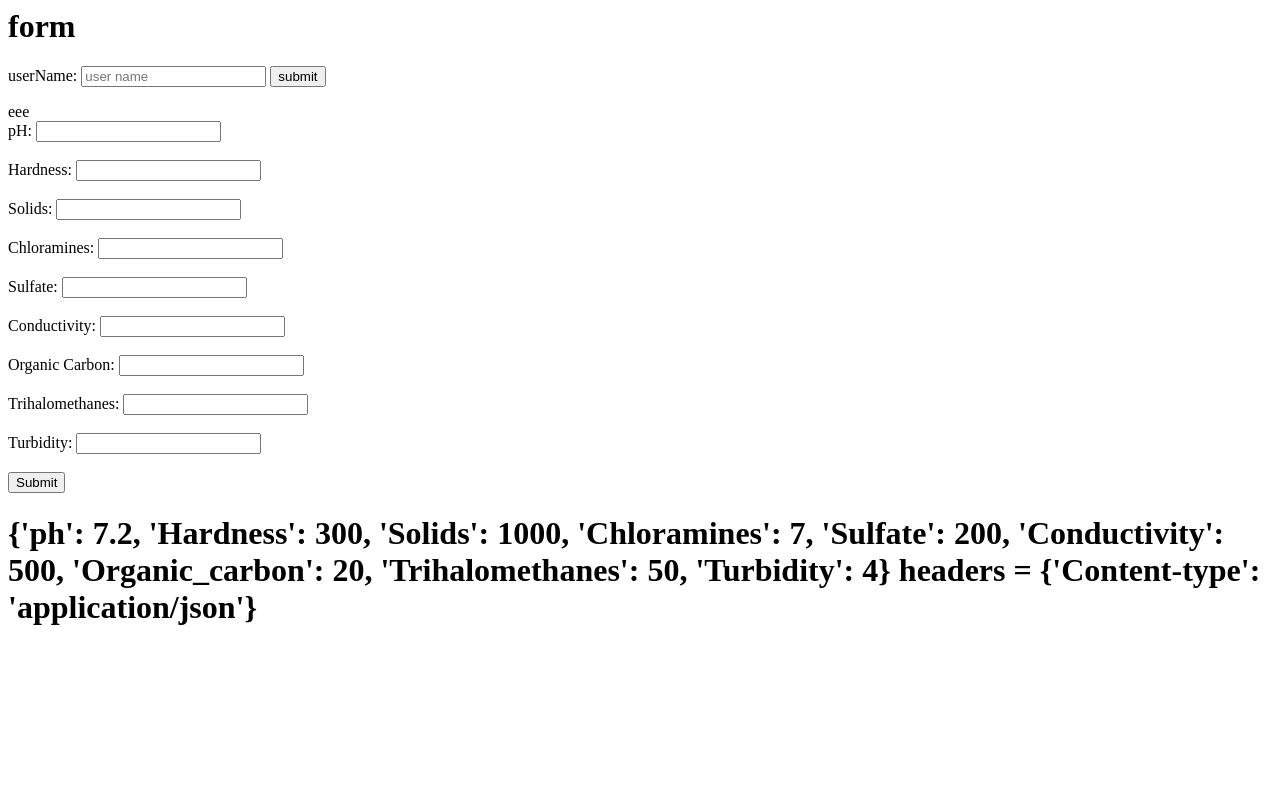
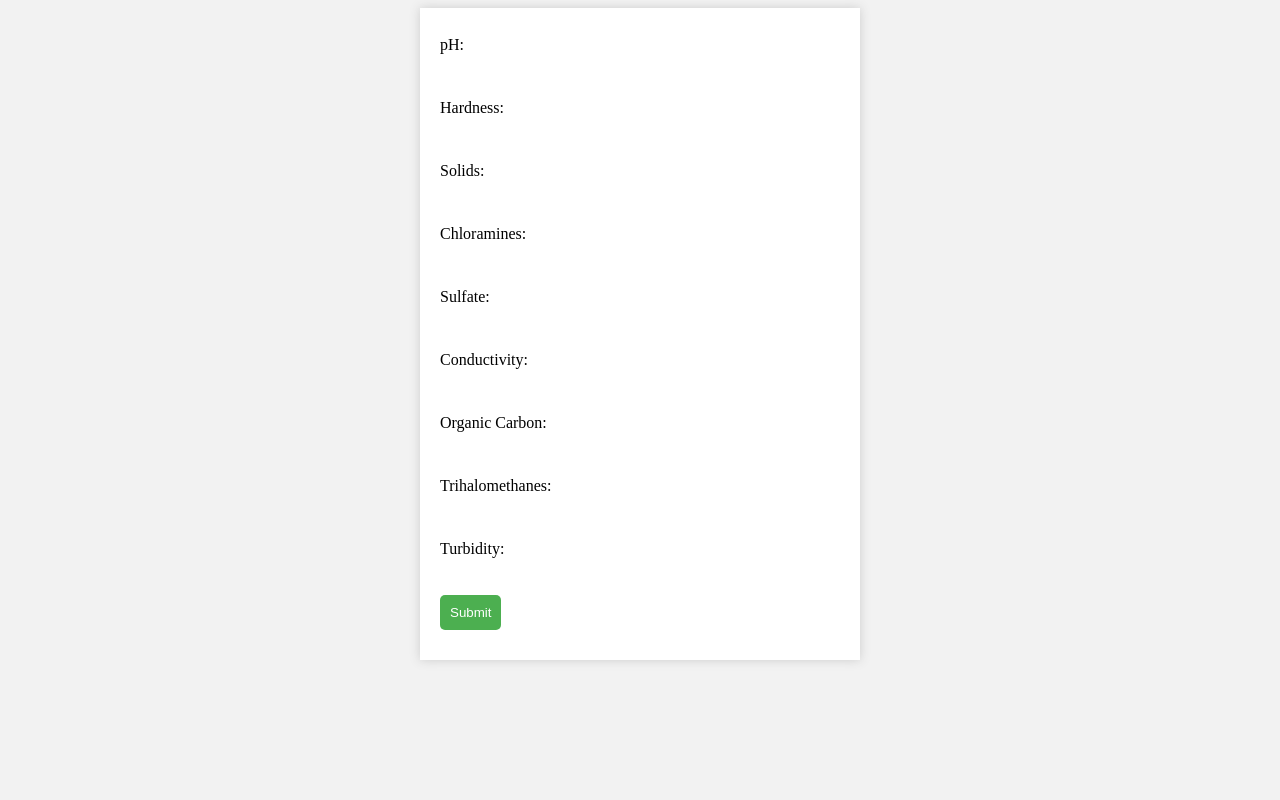
Before and after one commit to mhvharsha/major-project, a Flask app: page /hi in a window 1280 px wide. Run offline with Flask 3, Linux system fonts and the light colour scheme; parts of the project's set-up code (start-up, migrations or seed data) failed here and were passed over.

Commit message:
added stylings

```diff
--- a/templates/index.html
+++ b/templates/index.html
@@ -4,16 +4,35 @@
     <meta http-equiv="X-UA-Compatible" content="IE=edge">
     <meta name="viewport" content="width=device-width, initial-scale=1.0">
     <title>Document</title>
+    <style>
+        body {
+            background-color: #f2f2f2; /* set background color */
+        }
+        form {
+            margin: 0 auto; /* center form on the page */
+            background-color: #fff; /* set background color for form */
+            padding: 20px; /* add padding to form */
+            width: 400px; /* set width of form */
+            box-shadow: 0px 0px 10px #ccc; /* add shadow effect to form */
+        }
+        input[type="text"], input[type="submit"] {
+            padding: 10px; /* add padding to input fields */
+            margin-bottom: 10px; /* add margin to input fields */
+            border: none;
+            border-radius: 5px;
+        }
+        input[type="submit"] {
+            background-color: #4CAF50;
+            color: #fff;
+            cursor: pointer;
+        }
+        input[type="submit"]:hover {
+            background-color: #3e8e41;
+        }
+    </style>
 </head>
 <body>
-    <h1>form</h1>
-    <form action="/predict" method="post">
-       userName: <input type="text" name="userName" placeholder="user name"/>
-       <input type="submit" value="submit">
 
-    </form>
-
-eee
     <form action="/predict" method="POST" enctype="application/json">
         <label for="ph">pH:</label>
         <input type="text" id="ph" name="ph"><br><br>
@@ -44,8 +63,7 @@ eee
 
         <input type="submit" value="Submit">
       </form>
-      <h1> {'ph': 7.2, 'Hardness': 300, 'Solids': 1000, 'Chloramines': 7, 'Sulfate': 200, 'Conductivity': 500, 'Organic_carbon': 20, 'Trihalomethanes': 50, 'Turbidity': 4}
-        headers = {'Content-type': 'application/json'}</h1>
+
 
 </body>
 </html>
```
